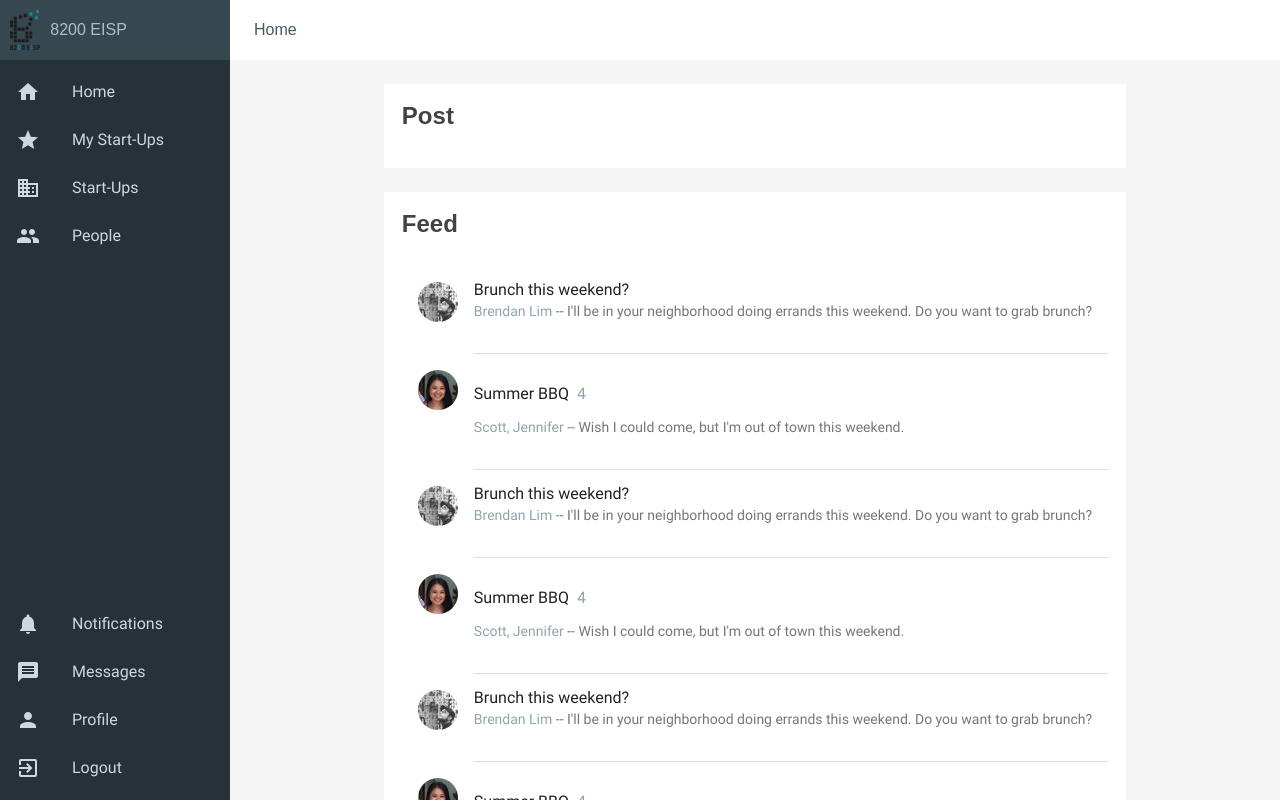
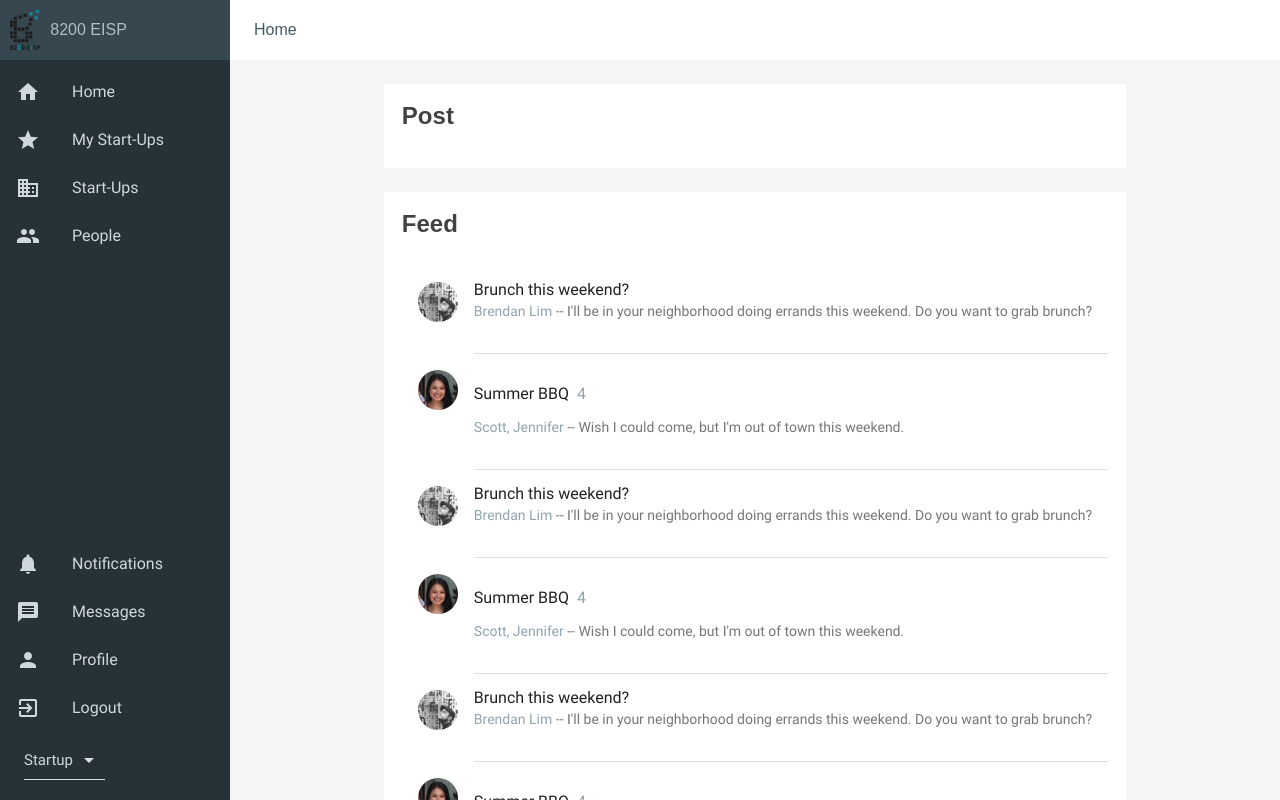
Before and after one commit to guyb7/mentoring-done-right, a React app in the folder client/: page /app/ in a window 1280 px wide. Built offline with nearby package versions, Linux system fonts and the light colour scheme; what react-tap-event-plugin would draw is missing.

Commit message:
helper button in side-nav to change user_type

```diff
--- a/client/src/components/SideNav.js
+++ b/client/src/components/SideNav.js
@@ -1,9 +1,11 @@
 import React, { Component } from 'react'
 import { connect } from 'react-redux'
 import { withRouter } from 'react-router-dom'
+import * as actionCreators from '../store/action-creators'
 
 import Menu from 'material-ui/Menu'
 import MenuItem from 'material-ui/MenuItem'
+import DropDownMenu from 'material-ui/DropDownMenu'
 import Divider from 'material-ui/Divider'
 import { blueGrey100, blueGrey800, blueGrey900 } from 'material-ui/styles/colors'
 
@@ -65,6 +67,10 @@ class SideNav extends Component {
 
   changePage(page) {
     this.props.history.push(page)
+  }
+
+  changeUserType(value) {
+    this.props.dispatch(actionCreators.setUserType(value))
   }
 
   render() {
@@ -139,6 +145,11 @@ class SideNav extends Component {
             primaryText="Logout"
             leftIcon={<LogoutIcon color={style.iconColor} />}
             onTouchTap={() => {}} />
+          <DropDownMenu value={this.props.user.user_type} onChange={(e,i,v) => this.changeUserType(v)} labelStyle={{ color: style.iconColor }}>
+            <MenuItem value={'startup'} primaryText="Startup" />
+            <MenuItem value={'mentor'} primaryText="Mentor" />
+            <MenuItem value={'accelerator'} primaryText="Accelerator" />
+          </DropDownMenu>
         </Menu>
       </div>
     )
--- a/client/src/store/action-creators.js
+++ b/client/src/store/action-creators.js
@@ -5,6 +5,13 @@ export function setTitle(value) {
   return {
     type: 'SET_TITLE',
     title: value
+  }
+}
+
+export function setUserType(value) {
+  return {
+    type: 'SET_USER_TYPE',
+    value
   }
 }
 
--- a/client/src/store/reducers.js
+++ b/client/src/store/reducers.js
@@ -26,12 +26,18 @@ const defaultUserState = {
   is_loading: false,
   logged_in: false,
   user_id: null,
+  user_type: 'startup',
   username: null,
   name: '',
   role: 'user'
 }
 export function user(state = defaultUserState, action) {
   switch (action.type) {
+    case 'SET_USER_TYPE':
+      return {
+        ...state,
+        user_type: action.value
+      }
     case 'LOGIN_REQUEST':
       return state
     case 'LOGIN_FAILURE':
```
